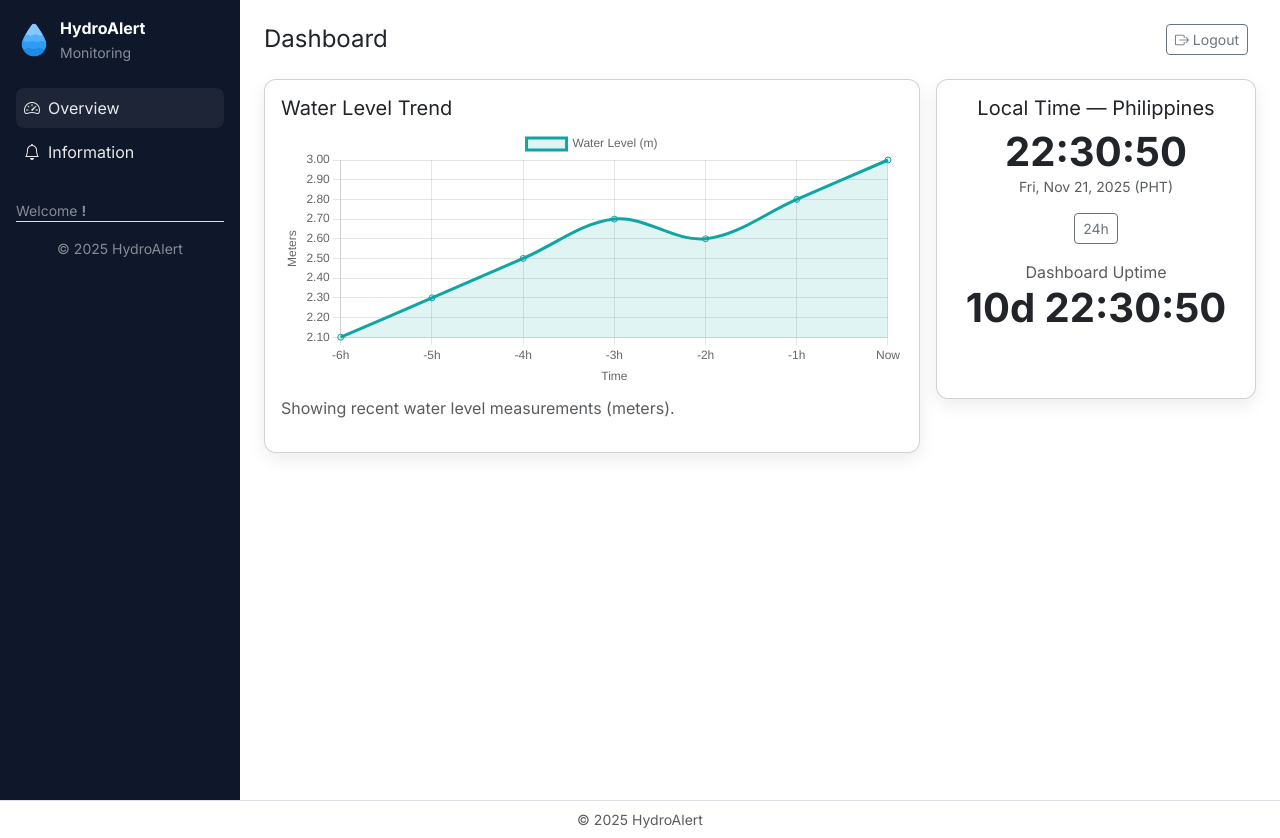
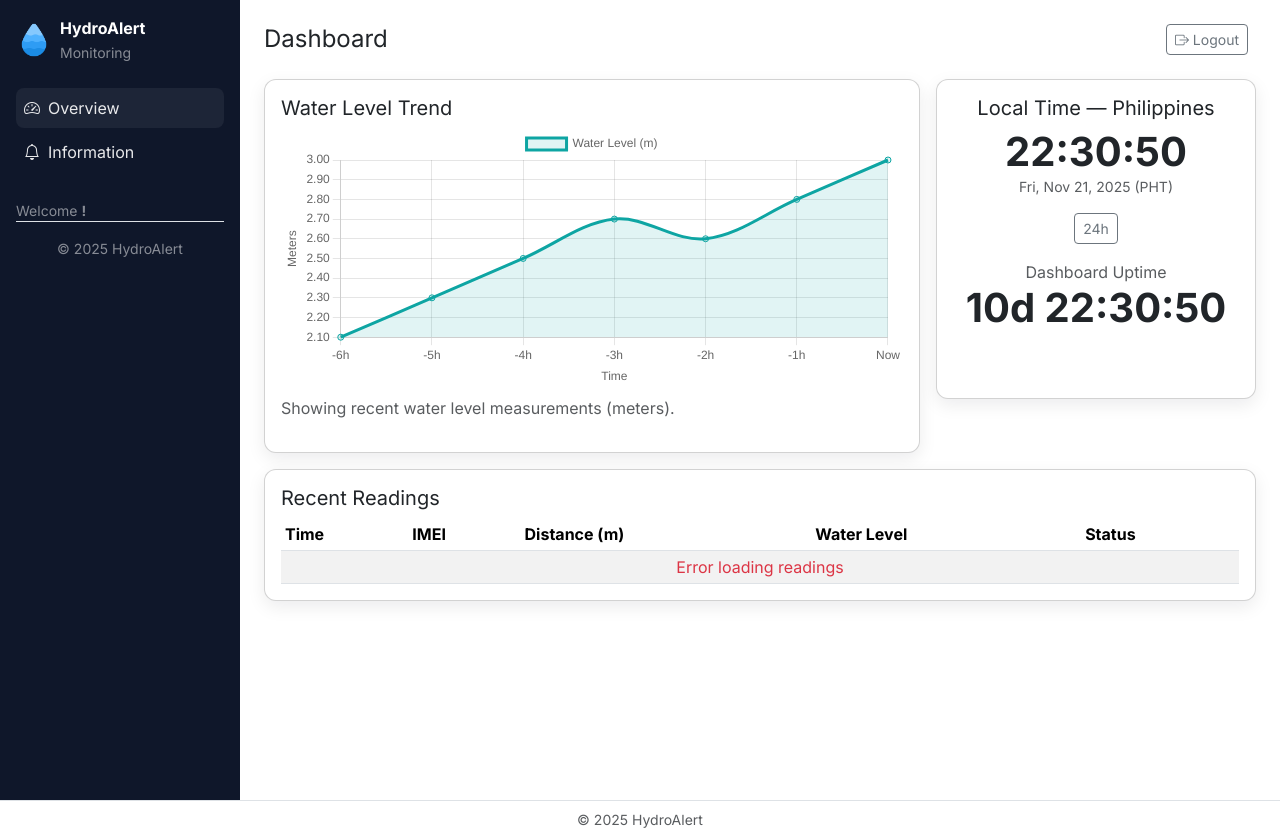
Before and after one commit to AlienWolfX/HydroAlert-Backend, a PHP site: page /app/views/dashboard.php in a window 1280 px wide. Run offline with PHP 8.4, Linux system fonts and the light colour scheme.

Commit message:
feat: Update dashboard to display recent readings and enhance login page text

```diff
--- a/api/getReadings.php
+++ b/api/getReadings.php
@@ -63,7 +63,7 @@
             $dt = intval($dt / 1000);
         }
         $r['device_timestamp'] = $dt;
-        $r['created_at'] = date(DATE_ATOM, strtotime($r['created_at']));
+
         $r['distance'] = $r['distance'] !== null ? floatval($r['distance']) : null;
         $r['water_level'] = $r['water_level'] !== null ? intval($r['water_level']) : null;
         $r['max_depth'] = $r['max_depth'] !== null ? floatval($r['max_depth']) : null;
--- a/app/views/dashboard.php
+++ b/app/views/dashboard.php
@@ -88,8 +88,29 @@
           </div>
         </div>
       </div>
-
-      <!-- Trend & right-column moved up; sensors cards removed -->
+      <div class="row mt-3">
+        <div class="col-12">
+          <div class="card card-soft p-3">
+            <h5>Recent Readings</h5>
+            <div style="max-height:260px; overflow:auto;">
+              <table class="table table-sm table-striped mb-0">
+                <thead>
+                  <tr>
+                    <th>Time</th>
+                    <th>IMEI</th>
+                    <th>Distance (m)</th>
+                    <th>Water Level</th>
+                    <th>Status</th>
+                  </tr>
+                </thead>
+                <tbody id="readingsBody">
+                  <tr><td colspan="5" class="text-muted text-center">Loading...</td></tr>
+                </tbody>
+              </table>
+            </div>
+          </div>
+        </div>
+      </div>
     </main>
   </div>
   <footer class="mt-auto text-center small text-muted py-2 border-top">&copy; <?php echo date('Y'); ?> HydroAlert</footer>
@@ -98,6 +119,42 @@
   <script src="https://cdn.jsdelivr.net/npm/chart.js"></script>
   <script src="app/views/assets/js/uptime.js"></script>
   <script src="app/views/assets/js/clock.js"></script>
+  <script>
+    async function loadReadings() {
+      const tbody = document.getElementById('readingsBody');
+      try {
+        const res = await fetch('api/getReadings.php?limit=10');
+        const json = await res.json();
+        tbody.innerHTML = '';
+        if (json && json.success && Array.isArray(json.data) && json.data.length) {
+          json.data.slice().reverse().forEach(r => {
+            // Display created_at exactly as returned from the DB/API (no timezone re-formatting)
+            let time = '';
+            if (r.created_at) {
+              time = r.created_at;
+            } else if (r.device_timestamp) {
+              const d2 = new Date(r.device_timestamp * 1000);
+              if (!isNaN(d2)) time = d2.toISOString();
+            }
+            const distance = r.distance !== null && r.distance !== undefined ? Number(r.distance).toFixed(2) : '';
+            const wl = r.water_level !== null && r.water_level !== undefined ? r.water_level : '';
+            const imei = r.imei || '';
+            const status = r.status || '';
+            const tr = `<tr><td>${time}</td><td>${imei}</td><td>${distance}</td><td>${wl}</td><td>${status}</td></tr>`;
+            tbody.insertAdjacentHTML('beforeend', tr);
+          });
+        } else {
+          tbody.innerHTML = '<tr><td colspan="5" class="text-muted text-center">No readings</td></tr>';
+        }
+      } catch (e) {
+        tbody.innerHTML = '<tr><td colspan="5" class="text-danger text-center">Error loading readings</td></tr>';
+        console.error('loadReadings error', e);
+      }
+    }
+
+    loadReadings();
+    setInterval(loadReadings, 5000);
+  </script>
   <script>
     const sampleLabels = ['-6h','-5h','-4h','-3h','-2h','-1h','Now'];
     const sampleData = [2.10,2.30,2.50,2.70,2.60,2.80,3.00];
--- a/app/views/login.php
+++ b/app/views/login.php
@@ -32,7 +32,7 @@
               <img src="app/views/assets/img/app_icon.png" class="logo-img" alt="HydroAlert">
               <div>
                 <div class="h5 mb-0">HydroAlert</div>
-                <small class="text-muted">Monitoring & Alerts</small>
+                <small class="text-muted">Monitoring & Management</small>
               </div>
             </div>
             <div class="text-end muted-small">v0.1</div>
@@ -68,11 +68,8 @@
             <div class="d-grid mb-2">
               <button class="btn btn-primary btn-lg" type="submit"><i class="bi bi-box-arrow-in-right me-2"></i>Sign in</button>
             </div>
-
-            <div class="text-center muted-small">Need help? Contact your administrator.</div>
           </form>
         </div>
-        <p class="text-center mt-3 text-white-50"><small>To test: create a user in the `users` table with `password_hash()`</small></p>
       </div>
     </div>
   </div>
```
Also changed, not shown: 1 other file.
